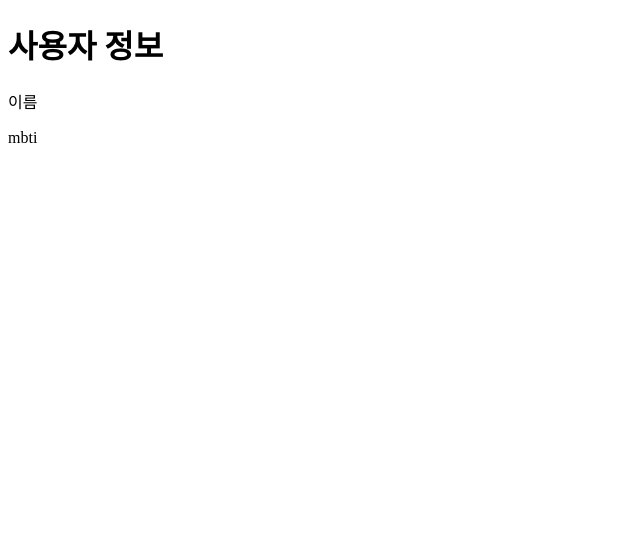
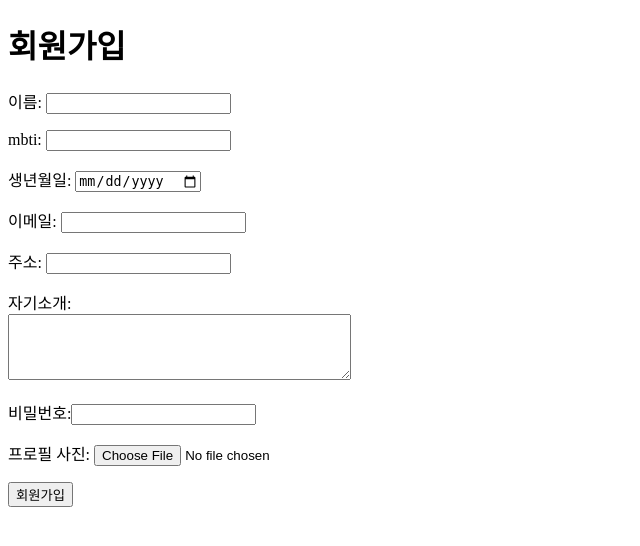
Before and after one commit to userbiin/server_project, a Flask app: page /user_register in a window 1280 px wide. Shown: the top 546 px of the page, without its empty margins (0-640 px from the left). Run offline with Flask 3, Linux system fonts and the light colour scheme.

Commit message:
psehyun 2

```diff
--- a/mbti_proj/templates/user_register.html
+++ b/mbti_proj/templates/user_register.html
@@ -1,11 +1,21 @@
 <!DOCTYPE html>
 <html>
 <head>
+    <meta charset = "UTF-8">
     <title>사용자 등록</title>
 </head>
 <body>
-    <h1>사용자 정보</h1>
-    <p>이름</p>
-    <p>mbti</p>
+    <h1>회원가입</h1>
+    <form action ="/user_register" method ="POST" enctype="multipart/form_data">
+        <p>이름: <input type:"text" name="name" required></p>
+        <p>mbti: <input type:"text" name="name" maxlength="4" required></p>
+        <p>생년월일: <input type="date" name="birth"></p>
+        <p>이메일: <input type="email" name="email" required></p>
+        <p>주소: <input type="text" name="address"></p>
+        <p>자기소개:<br><textarea name=""introduction" rows="4" cols="40"></textarea></p>
+        <p>비밀번호:<input type="password" name="password" required></p>
+        <p>프로필 사진: <input type="file" name="photo" accept="image/*"></p>
+        <p><input type="submit" value="회원가입"></p>
+    </form>
 </body>
 </html>
```
